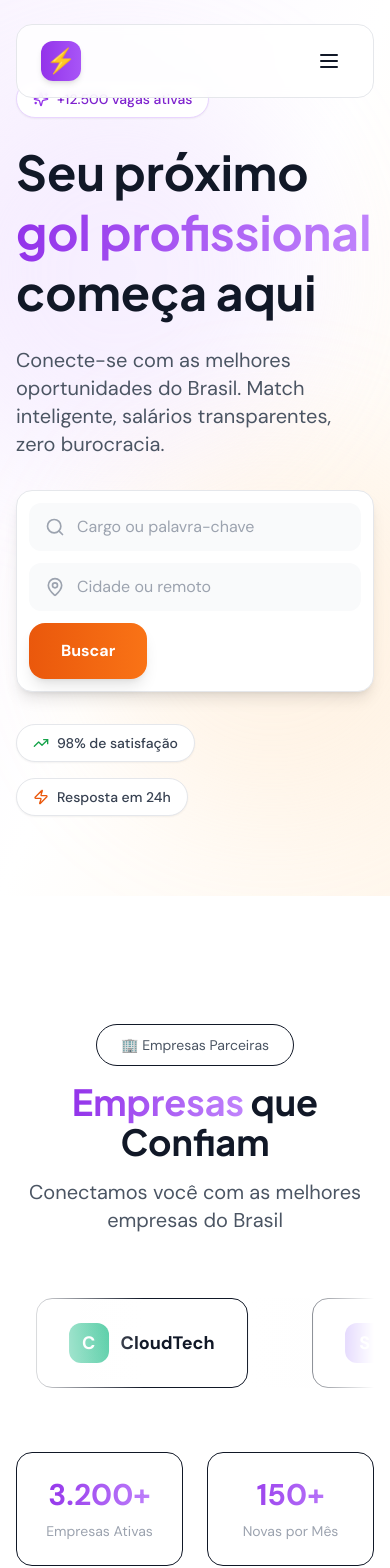
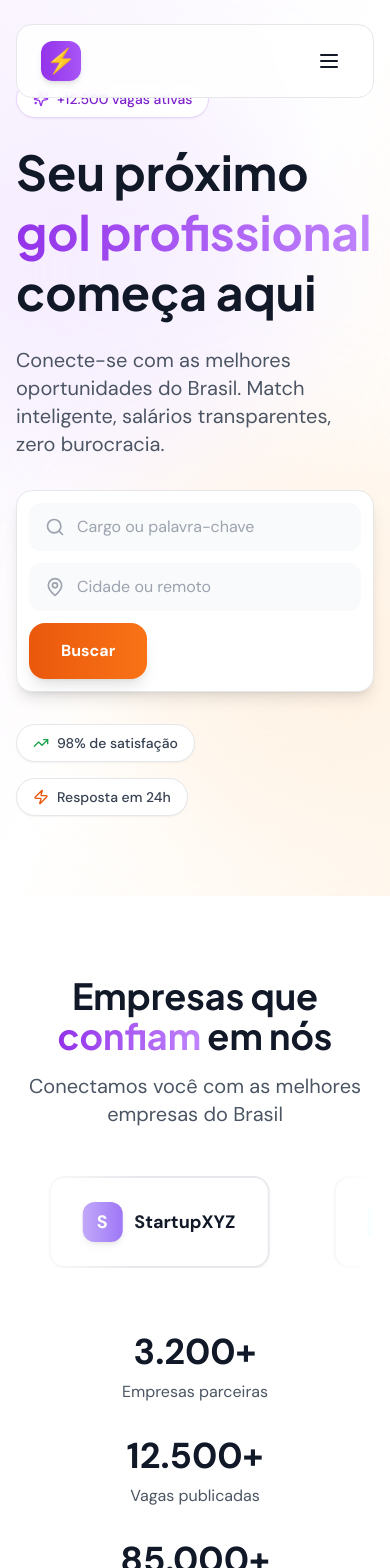
Before and after one commit to eubbbruno/empregol, a Next.js app: page / in a window 390 px wide. Shown: the top 1568 px of the page. Built offline with nearby package versions, Linux system fonts and the light colour scheme.

Commit message:
style: polish landing page sections and responsiveness
Co-authored-by: Cursor <cursoragent@cursor.com>

```diff
--- a/components/sections/CompaniesMarquee.tsx
+++ b/components/sections/CompaniesMarquee.tsx
@@ -3,15 +3,14 @@
 import { motion } from "framer-motion";
 import { fadeInUp } from "@/lib/animations";
 
-// Logos fictícias de empresas brasileiras
 const companies = [
-  { name: "TechBrasil", color: "#6D28D9" },
+  { name: "TechBrasil", color: "#7C3AED" },
   { name: "InovaSoft", color: "#06B6D4" },
   { name: "DataFlow", color: "#F97316" },
   { name: "CloudTech", color: "#10B981" },
   { name: "StartupXYZ", color: "#8B5CF6" },
   { name: "DevHub", color: "#22D3EE" },
-  { name: "CodeLab", color: "#FACC15" },
+  { name: "CodeLab", color: "#F59E0B" },
   { name: "AppMakers", color: "#A855F7" },
   { name: "WebSolutions", color: "#34D399" },
   { name: "DigitalCo", color: "#FB923C" },
@@ -22,19 +21,15 @@ const companies = [
 function CompanyLogo({ name, color }: { name: string; color: string }) {
   return (
     <div className="flex-shrink-0 mx-8">
-      <div className="glass rounded-2xl px-8 py-6 border border-[var(--glass-border)] hover:border-[var(--glass-border-hover)] transition-all group">
+      <div className="bg-white rounded-2xl px-8 py-6 border-2 border-gray-200 hover:border-purple-300 transition-all group shadow-sm hover:shadow-md">
         <div className="flex items-center gap-3">
-          {/* Logo Icon */}
           <div
-            className="w-10 h-10 rounded-xl flex items-center justify-center font-bold text-white text-lg"
-            style={{
-              background: `linear-gradient(135deg, ${color}, ${color}dd)`,
-            }}
+            className="w-10 h-10 rounded-xl flex items-center justify-center font-bold text-white text-lg shadow-md"
+            style={{ backgroundColor: color }}
           >
             {name.charAt(0)}
           </div>
-          {/* Company Name */}
-          <span className="text-[var(--text-primary)] font-semibold text-lg whitespace-nowrap">
+          <span className="text-lg font-bold text-gray-900 group-hover:text-purple-700 transition-colors">
             {name}
           </span>
         </div>
@@ -44,88 +39,74 @@ function CompanyLogo({ name, color }: { name: string; color: string }) {
 }
 
 export function CompaniesMarquee() {
-  // Duplicar array para loop infinito suave
   const duplicatedCompanies = [...companies, ...companies];
 
   return (
-    <section className="relative py-32 overflow-hidden">
-      <div className="container mx-auto px-4">
+    <section className="py-20 bg-white relative overflow-hidden">
+      <div className="container mx-auto px-4 sm:px-6 lg:px-8">
         <motion.div
           initial="hidden"
           whileInView="visible"
           viewport={{ once: true, margin: "-100px" }}
-          className="max-w-7xl mx-auto"
         >
-          {/* Section Header */}
-          <motion.div variants={fadeInUp} className="text-center mb-16">
-            <div className="inline-block mb-4">
-              <div className="glass rounded-full px-6 py-2 border border-[var(--glass-border)]">
-                <span className="text-sm text-[var(--text-secondary)]">
-                  🏢 Empresas Parceiras
-                </span>
-              </div>
-            </div>
-            <h2 className="text-4xl md:text-5xl font-bold mb-4">
-              <span className="gradient-text-primary">Empresas</span>{" "}
-              <span className="text-[var(--text-primary)]">que Confiam</span>
+          <motion.div variants={fadeInUp} className="text-center mb-12">
+            <h2 className="text-4xl sm:text-5xl font-bold text-gray-900 mb-4">
+              Empresas que <span className="gradient-text-primary">confiam</span> em nós
             </h2>
-            <p className="text-xl text-[var(--text-secondary)] max-w-2xl mx-auto">
+            <p className="text-xl text-gray-600 max-w-2xl mx-auto">
               Conectamos você com as melhores empresas do Brasil
             </p>
           </motion.div>
 
-          {/* Marquee Container */}
-          <motion.div
-            variants={fadeInUp}
-            className="relative"
-          >
-            {/* Gradient Overlays */}
-            <div className="absolute left-0 top-0 bottom-0 w-32 bg-gradient-to-r from-[var(--bg-primary)] to-transparent z-10 pointer-events-none" />
-            <div className="absolute right-0 top-0 bottom-0 w-32 bg-gradient-to-l from-[var(--bg-primary)] to-transparent z-10 pointer-events-none" />
-
-            {/* Marquee */}
-            <div className="overflow-hidden">
+          {/* Marquee */}
+          <div className="relative">
+            <div className="flex overflow-hidden">
               <motion.div
                 className="flex"
                 animate={{
-                  x: [0, -50 * companies.length * 8], // Ajustar baseado no tamanho
+                  x: [0, -50 * companies.length * 8],
                 }}
                 transition={{
                   x: {
-                    duration: 40,
                     repeat: Infinity,
+                    repeatType: "loop",
+                    duration: 30,
                     ease: "linear",
                   },
                 }}
               >
                 {duplicatedCompanies.map((company, index) => (
-                  <CompanyLogo key={index} {...company} />
+                  <CompanyLogo
+                    key={`${company.name}-${index}`}
+                    name={company.name}
+                    color={company.color}
+                  />
                 ))}
               </motion.div>
             </div>
-          </motion.div>
 
-          {/* Stats Below */}
+            {/* Gradient overlays */}
+            <div className="absolute left-0 top-0 bottom-0 w-32 bg-gradient-to-r from-white to-transparent pointer-events-none" />
+            <div className="absolute right-0 top-0 bottom-0 w-32 bg-gradient-to-l from-white to-transparent pointer-events-none" />
+          </div>
+
+          {/* Stats */}
           <motion.div
             variants={fadeInUp}
-            className="grid grid-cols-2 md:grid-cols-4 gap-6 mt-16"
+            className="grid grid-cols-1 md:grid-cols-3 gap-8 mt-16 max-w-4xl mx-auto"
           >
-            {[
-              { value: "3.200+", label: "Empresas Ativas" },
-              { value: "150+", label: "Novas por Mês" },
-              { value: "98%", label: "Satisfação" },
-              { value: "5.000+", label: "Vagas Publicadas" },
-            ].map((stat, index) => (
-              <div
-                key={index}
-                className="glass rounded-2xl p-6 border border-[var(--glass-border)] text-center"
-              >
-                <div className="text-3xl md:text-4xl font-bold gradient-text-primary mb-2">
-                  {stat.value}
-                </div>
-                <div className="text-sm text-[var(--text-muted)]">{stat.label}</div>
-              </div>
-            ))}
+            <div className="text-center">
+              <p className="text-4xl font-bold text-gray-900 mb-2">3.200+</p>
+              <p className="text-gray-600">Empresas parceiras</p>
+            </div>
+            <div className="text-center">
+              <p className="text-4xl font-bold text-gray-900 mb-2">12.500+</p>
+              <p className="text-gray-600">Vagas publicadas</p>
+            </div>
+            <div className="text-center">
+              <p className="text-4xl font-bold text-gray-900 mb-2">85.000+</p>
+              <p className="text-gray-600">Profissionais cadastrados</p>
+            </div>
           </motion.div>
         </motion.div>
       </div>
--- a/components/ui/input.tsx
+++ b/components/ui/input.tsx
@@ -4,24 +4,22 @@ import { cn } from "@/lib/utils";
 const Input = React.forwardRef<
   HTMLInputElement,
   React.InputHTMLAttributes<HTMLInputElement>
->(
-  ({ className, type, ...props }, ref) => {
+>(({ className, type, ...props }, ref) => {
   return (
     <input
       type={type}
       className={cn(
-          "flex h-11 w-full rounded-xl glass border border-[var(--glass-border)] bg-transparent px-4 py-3 text-sm text-[var(--text-primary)] placeholder:text-[var(--text-muted)] transition-all",
-          "focus:outline-none focus:border-[var(--primary-500)] focus:ring-2 focus:ring-[var(--primary-glow)]",
+        "flex h-11 w-full rounded-xl bg-gray-50 border border-gray-200 px-4 py-3 text-sm text-gray-900 placeholder:text-gray-400 transition-all",
+        "focus:outline-none focus:border-purple-500 focus:ring-2 focus:ring-purple-500/20 focus:bg-white",
         "disabled:cursor-not-allowed disabled:opacity-50",
-          "hover:border-[var(--glass-border-hover)]",
+        "hover:border-gray-300",
         className
       )}
       ref={ref}
       {...props}
     />
   );
-  }
-);
+});
 Input.displayName = "Input";
 
 export { Input };
```
Lines whose indentation alone changed are shown as unchanged.
